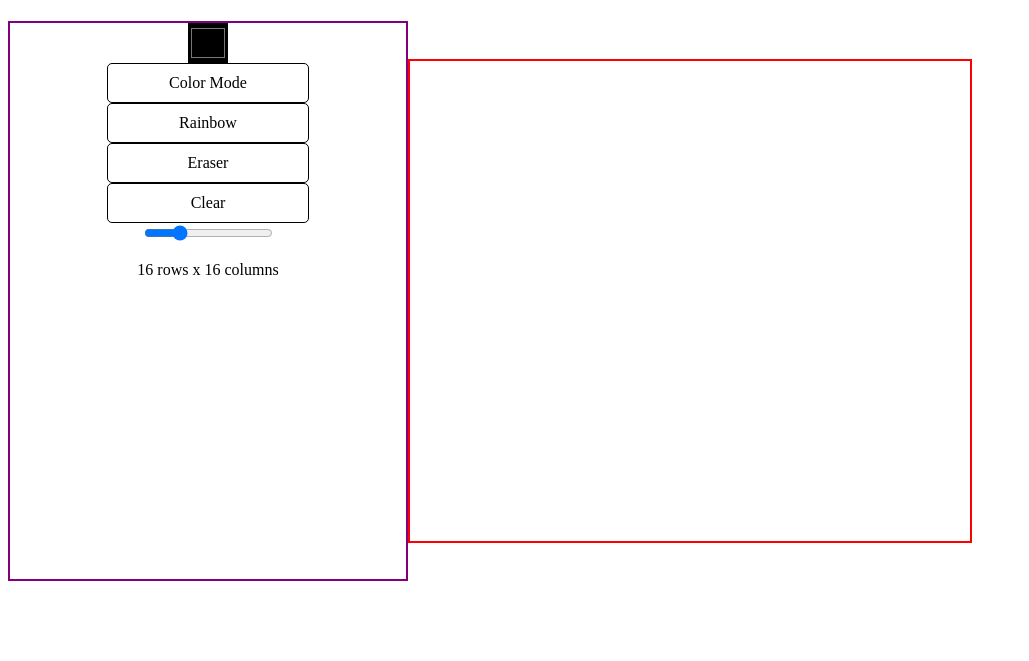
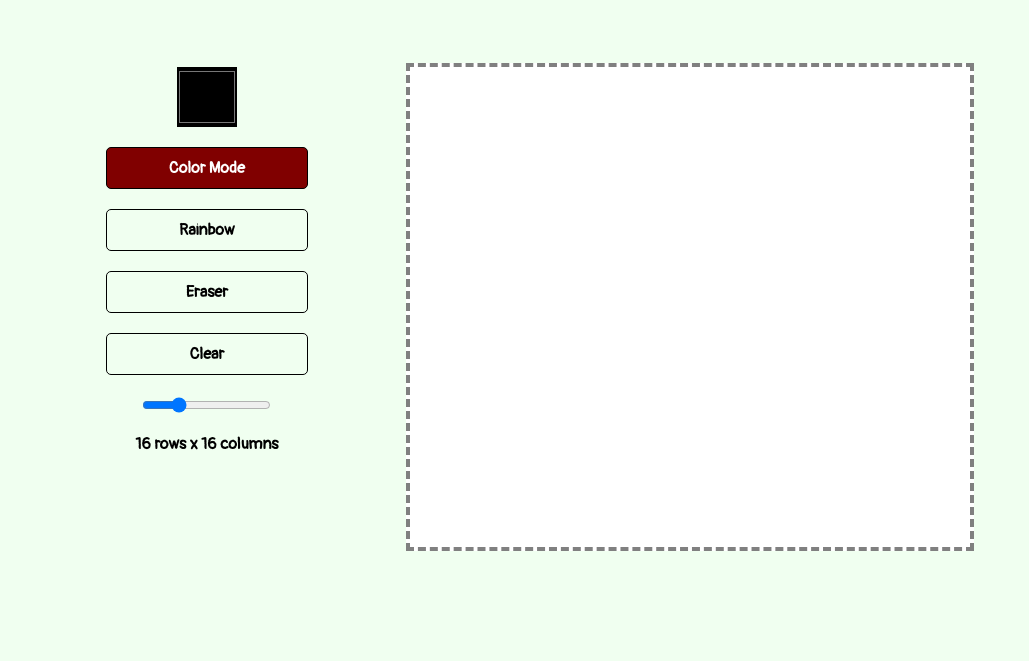
Before and after one commit to ShehzadAslamOza/sketch.io, a plain HTML site: page index.html in a window 1280 px wide. Shown: the part 139-800 px from the top of the page, without its empty margins (0-1029 px from the left). Drawn offline with Linux system fonts and the light colour scheme.

Commit message:
Project is working

```diff
--- a/css/index.css
+++ b/css/index.css
@@ -1,19 +1,27 @@
+body {
+  background-color: honeydew;
+  font-family: "Pangolin";
+  font-weight: bold;
+}
+
 h1 {
   text-align: center;
   font-size: 8vh;
+  color: #444444;
 }
 
 .container {
   margin: auto;
   width: 35em;
   height: 30em;
-  border: 2px solid red;
+  border: 4px dashed grey;
   display: grid;
   user-select: none;
+  background-color: white;
 }
 
 .left-panel {
-  border: 2px solid purple;
+  margin-top: 10%;
   display: flex;
   flex-direction: column;
   align-items: center;
@@ -21,10 +29,16 @@ h1 {
 
 .chooseColor {
   padding: 0%;
-  border: 0%;
-  width: 40px;
-  height: 40px;
+  border: none;
+  width: 60px;
+  height: 60px;
   background-color: black;
+}
+
+.colorForm {
+  margin-bottom: 5%;
+  padding: 0;
+  border: none;
 }
 
 .main-panel {
@@ -39,11 +53,11 @@ h1 {
   width: 20vh;
   text-align: center;
   border-radius: 5px;
+  margin-bottom: 5%;
 }
 
 .btn:hover {
-  color: white;
-  background-color: black;
+  scale: 1.05;
 }
 
 .active {
@@ -51,7 +65,22 @@ h1 {
   background-color: black;
 }
 
-@media only screen and (max-width: 800px) {
+.rainbow.active {
+  color: white;
+  background-color: mediumslateblue;
+}
+
+.colorMode.active {
+  color: white;
+  background-color: maroon;
+}
+
+.eraser.active {
+  color: white;
+  background-color: mediumspringgreen;
+}
+
+@media only screen and (max-width: 900px) {
   .container {
     margin: auto;
     width: 20em;
@@ -70,7 +99,6 @@ h1 {
 
   .left-panel {
     grid-row-start: 3;
-    border: 2px solid purple;
   }
 
   .right-panel {
--- a/index.html
+++ b/index.html
@@ -4,6 +4,10 @@
     <meta charset="UTF-8" />
     <meta http-equiv="X-UA-Compatible" content="IE=edge" />
     <meta name="viewport" content="width=device-width, initial-scale=1.0" />
+    <link
+      rel="stylesheet"
+      href="https://fonts.googleapis.com/css2?family=Pangolin "
+    />
     <link rel="stylesheet" href="css/index.css" />
     <title>Sketch.io</title>
   </head>
@@ -11,7 +15,7 @@
     <h1>Sketch.io</h1>
     <div class="main-panel">
       <div class="left-panel">
-        <form>
+        <form class="colorForm">
           <input
             class="chooseColor"
             type="color"
@@ -20,7 +24,7 @@
             value="#000000"
           />
         </form>
-        <div class="btn colorMode">Color Mode</div>
+        <div class="btn colorMode active">Color Mode</div>
         <div class="btn rainbow">Rainbow</div>
         <div class="btn eraser">Eraser</div>
         <div class="btn clear">Clear</div>
```
